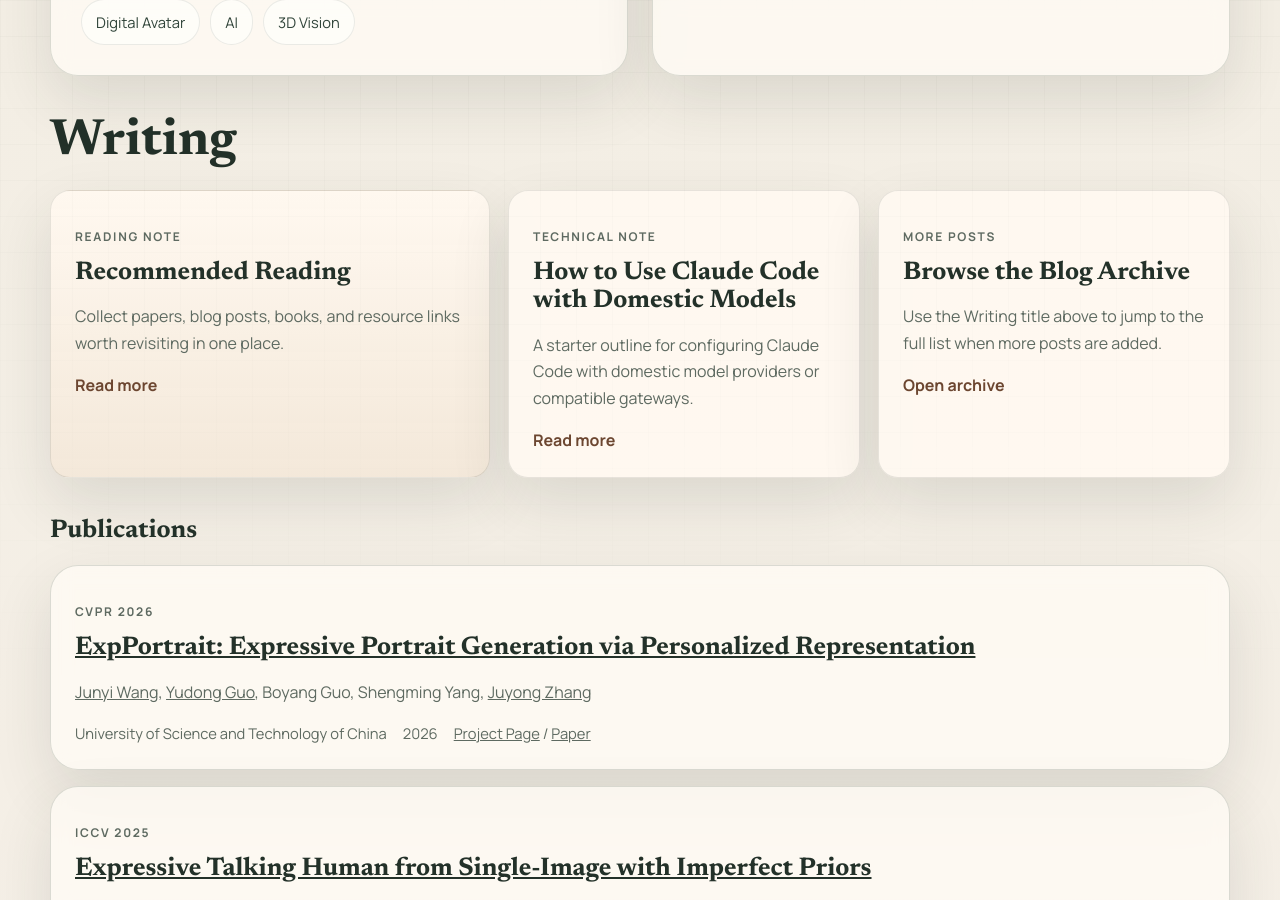
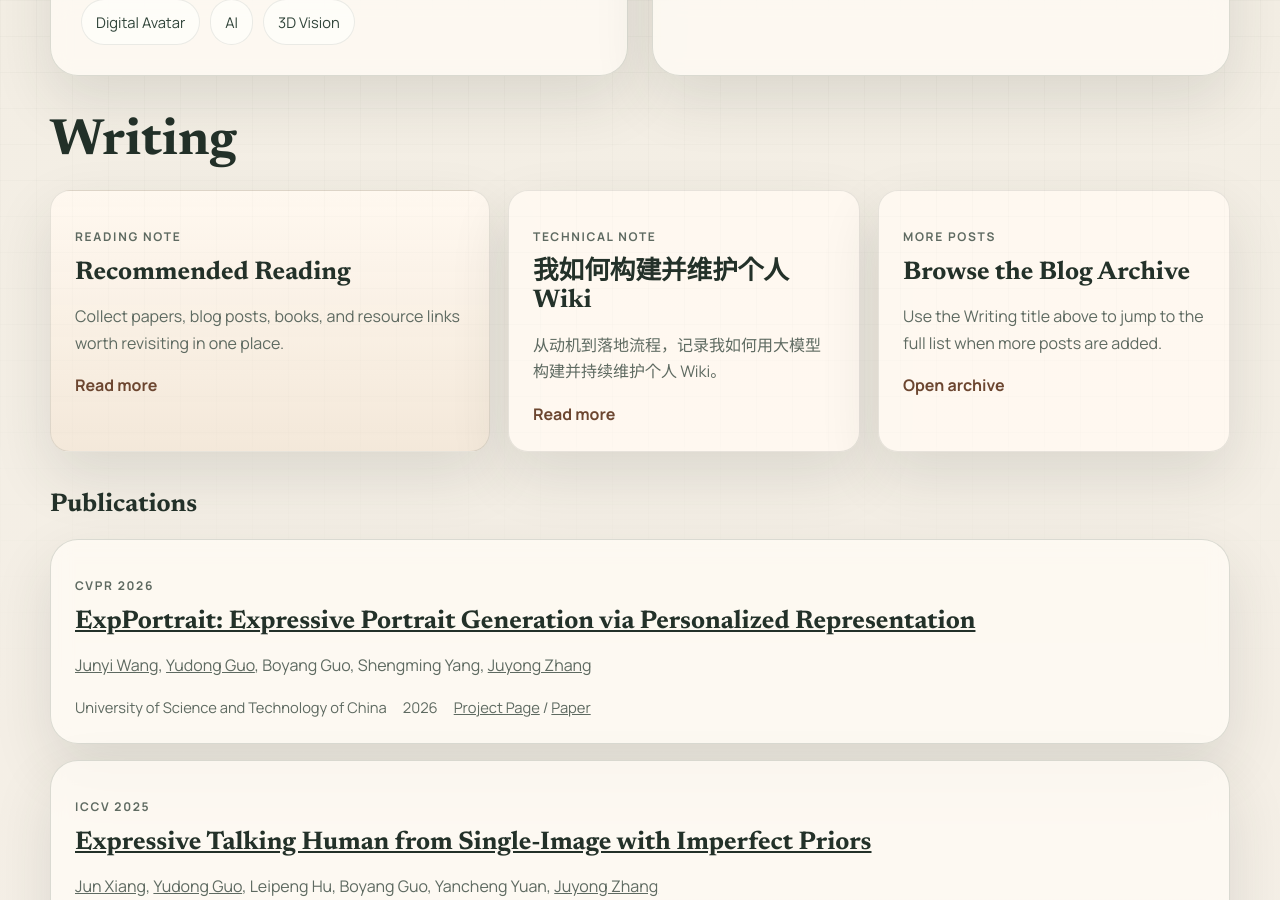
Before and after one commit to Duanzqy/Duanzqy.github.io, a Jekyll site: the page index.html, which Jekyll copies as it is, in a window 1280 px wide and 900 px high, scrolled down 1137 px. Built offline with Jekyll 4.4.1, drawn with Linux system fonts in a browser that asks for light colours.

Commit message:
feat(home): feature personal wiki post on homepage writing card

```diff
--- a/index.html
+++ b/index.html
@@ -113,9 +113,9 @@ My research interests lie at the intersection of Computer Vision and Graphics, w
             </article>
             <article class="feature-card writing-card">
               <p class="card-meta">Technical Note</p>
-              <h3>How to Use Claude Code with Domestic Models</h3>
-              <p>A starter outline for configuring Claude Code with domestic model providers or compatible gateways.</p>
-              <a href="posts/2026-03-29-claude-code-domestic-model.html">Read more</a>
+              <h3>我如何构建并维护个人 Wiki</h3>
+              <p>从动机到落地流程，记录我如何用大模型构建并持续维护个人 Wiki。</p>
+              <a href="posts/2026-04-13-how-i-build-my-personal-wiki.html">Read more</a>
             </article>
             <article class="feature-card writing-card">
               <p class="card-meta">More Posts</p>
```
